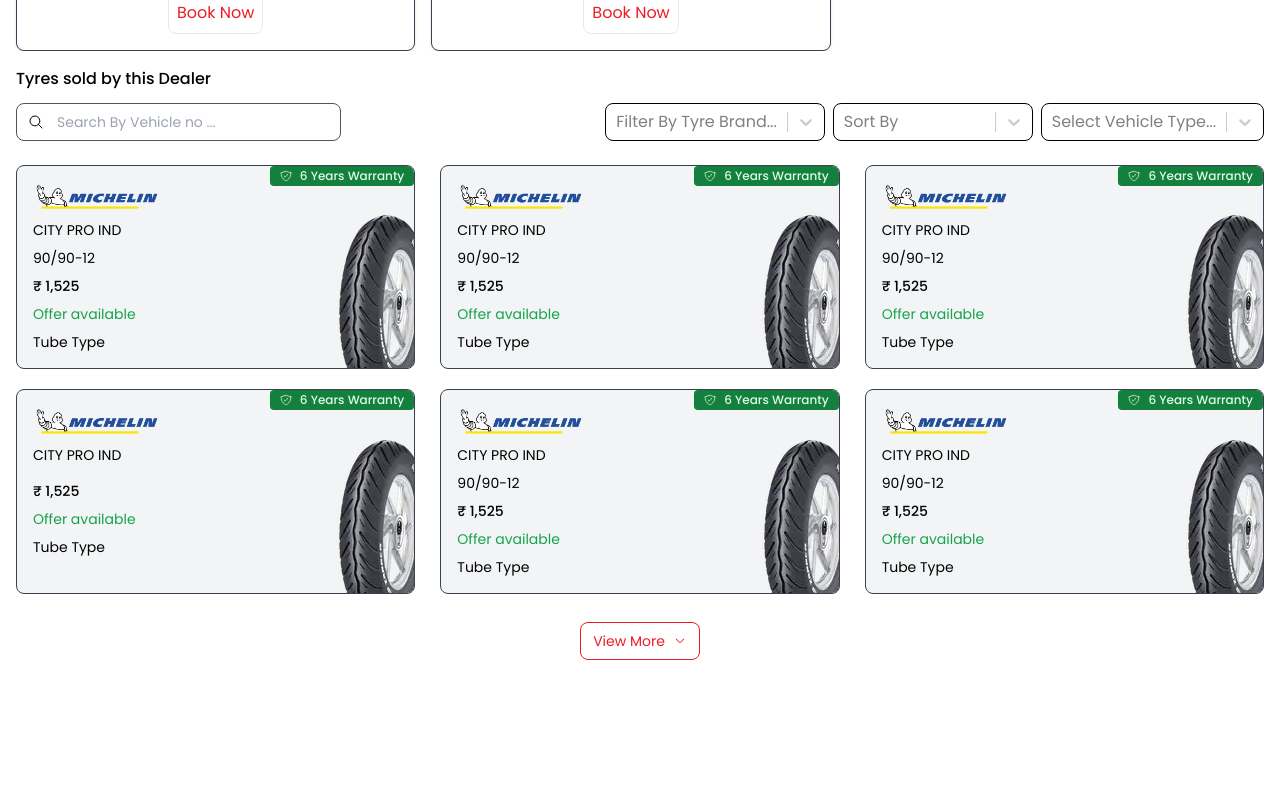
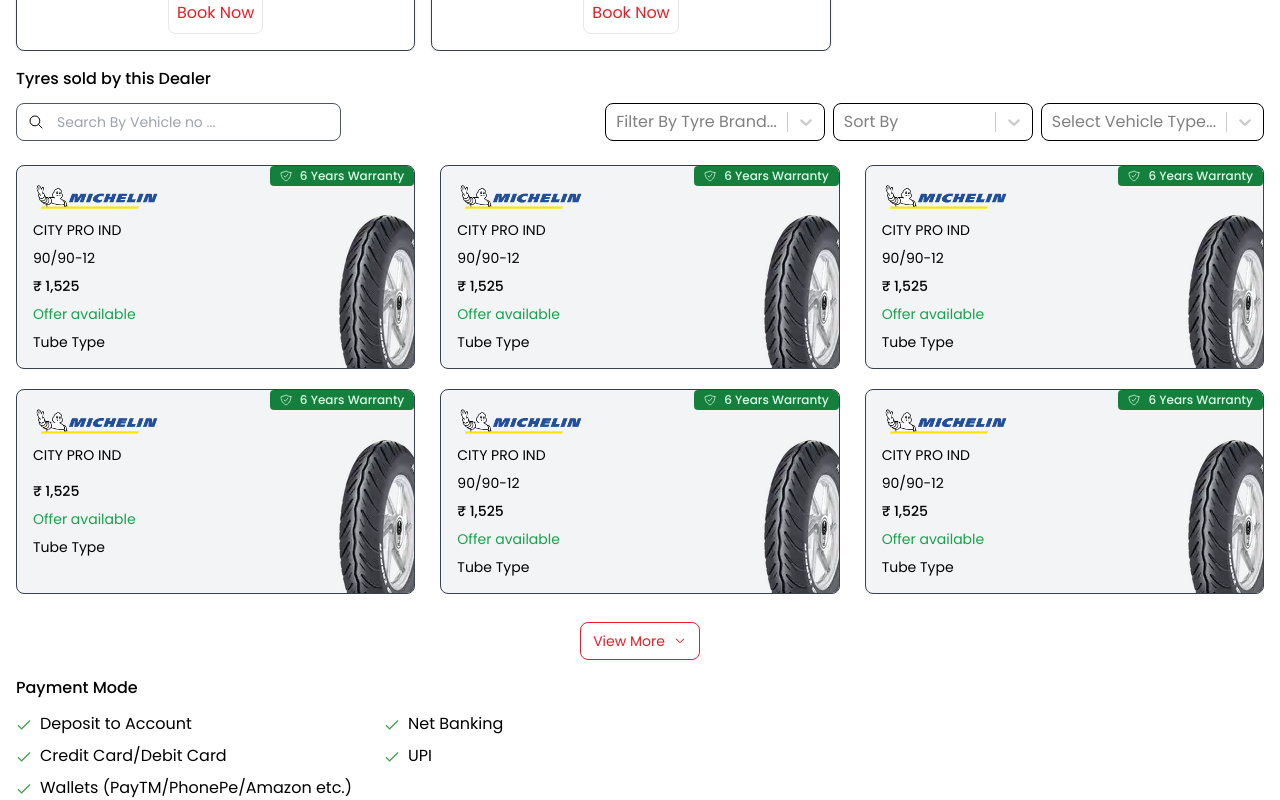
Before and after one commit to sanket4real/tyrePlex, a React (Vite) app: page / in a window 1280 px wide. Shown: the part 1183-1983 px from the top of the page. Before the commit the page ends 1843 px from the top, so only its background shows below. Built offline with nearby package versions, Linux system fonts and the light colour scheme.

Commit message:
added payment mode section

```diff
--- a/src/App.jsx
+++ b/src/App.jsx
@@ -6,6 +6,7 @@
 import TyresDeal from "./components/TyresDeal";
 import Services from "./components/Services";
 import DealerTyres from "./components/DealerTyres";
+import Payment from "./components/Payment";
 
 function App() {
 	return (
@@ -17,6 +18,7 @@
 			<TyresDeal />
 			<Services />
 			<DealerTyres />
+			<Payment />
 		</>
 	);
 }
--- /dev/null
+++ b/src/components/Payment.jsx
@@ -0,0 +1,32 @@
+import { FcCheckmark } from "react-icons/fc";
+
+const Payment = () => {
+	return (
+		<section className="mt-4 px-4  max-w-[1440px] mx-auto">
+			<h4 className="font-medium">Payment Mode</h4>
+			<div className="mt-3 flex gap-8 flex-col sm:flex-row">
+				<div className="flex flex-col gap-2">
+					<span className="flex items-center gap-2">
+						<FcCheckmark /> Deposit to Account
+					</span>
+					<span className="flex items-center gap-2">
+						<FcCheckmark /> Credit Card/Debit Card
+					</span>
+					<span className="flex items-center gap-2">
+						<FcCheckmark /> Wallets (PayTM/PhonePe/Amazon etc.)
+					</span>
+				</div>
+				<div className="flex flex-col gap-2">
+					<span className="flex items-center gap-2">
+						<FcCheckmark /> Net Banking
+					</span>
+					<span className="flex items-center gap-2">
+						<FcCheckmark /> UPI
+					</span>
+				</div>
+			</div>
+		</section>
+	);
+};
+
+export default Payment;
```
